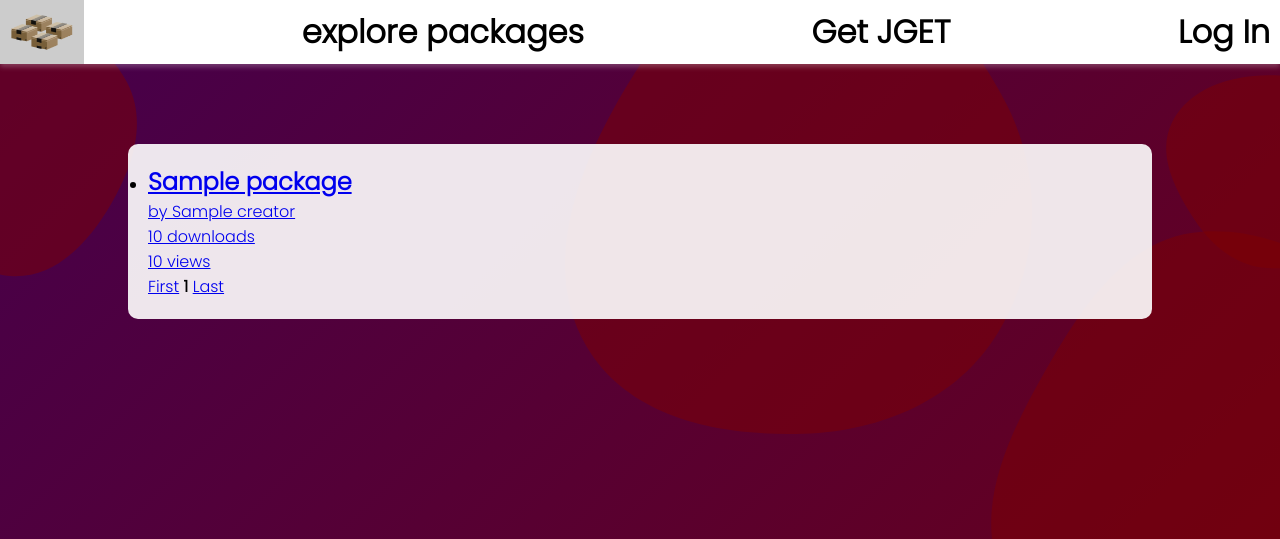
After one commit to JakeTrevor/Jget, a Django app: template templates/package_list.html in a window 1280 px wide. The commit adds this page. Shown: the top 539 px of the page. Run offline with Django 4.2, Linux system fonts and the light colour scheme; the template is opened without the code that fills it: most values are stand-ins (such as "Sample title", 1, 10 or a date in 2020).

Commit message:
created explore page

```diff
--- a/frontend/urls.py
+++ b/frontend/urls.py
@@ -5,4 +5,5 @@ from . import views
 urlpatterns = [
     path('', views.index, name="index"),
     path('get_jget/', views.get_JGET.as_view(), name="get_JGET"),
+    path('explore/', views.explore.as_view(), name="explore"),
 ]
--- a/templates/base.html
+++ b/templates/base.html
@@ -29,7 +29,7 @@
       <a class="link" href="{% url "frontend:index" %}">
         <img id="logo" src="{% static 'assets/logo.png' %}" alt="logo" />
       </a>
-      <a class="header_item link" href="">
+      <a class="link" href="{% url "frontend:explore" %}">
         <h1>explore packages</h1>
       </a>
       <a class="link" href="{% url "frontend:get_JGET" %}">
--- /dev/null
+++ b/templates/package_list.html
@@ -0,0 +1,41 @@
+{% extends "base.html" %}
+{% load static %}
+{% block meta %}
+    <link rel="stylesheet"
+          type="text/css"
+          href="{% static 'styles/package_list.css' %}"/>
+{% endblock meta %}
+{% block title %}
+    JGET - Explore
+{% endblock title %}
+{% block content %}
+    <ul class="package_list">
+        {% for package in page_obj %}
+            <li class="package">
+                <a href="{% url 'frontend:package' package.name %}" class="package_link">
+                    <div class="details">
+                        <h2>{{ package.name }}</h2>
+                        <div class="detail">by {{ package.creator }}</div>
+                    </div>
+                    <div class="details">
+                        <div class="detail">{{ package.downloads }} downloads</div>
+                        <div class="detail">{{ package.views }} views</div>
+                    </div>
+                </a>
+            </li>
+        {% endfor %}
+    </ul>
+    <div class="page_controls">
+        <a href="?page=1">First</a>
+        {% if page_obj.has_previous %}
+            <a href="?page={{ page_obj.previous_page_number }}">{{ page_obj.next_page_number }}</a>
+        {% endif %}
+        <!--  -->
+        <strong>{{ page_obj.number }}</strong>
+        <!--  -->
+        {% if page_obj.has_next %}
+            <a href="?page={{ page_obj.next_page_number }}">{{ page_obj.next_page_number }}</a>
+        {% endif %}
+        <a href="?page={{ page_obj.pagianator.num_pages }}">Last</a>
+    </div>
+{% endblock content %}
```
Also changed, not shown: frontend/views.py (+11 -1 lines).
